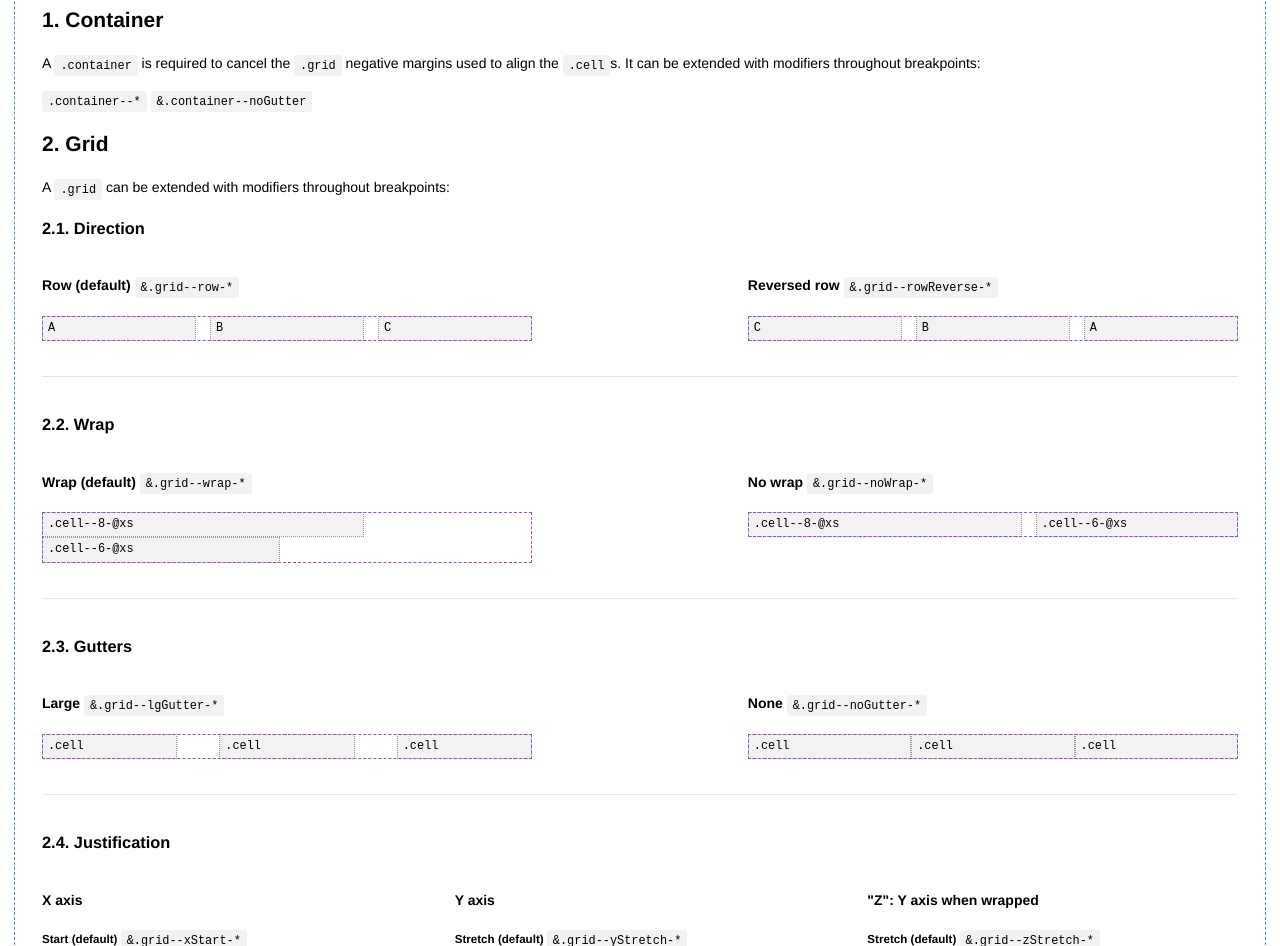
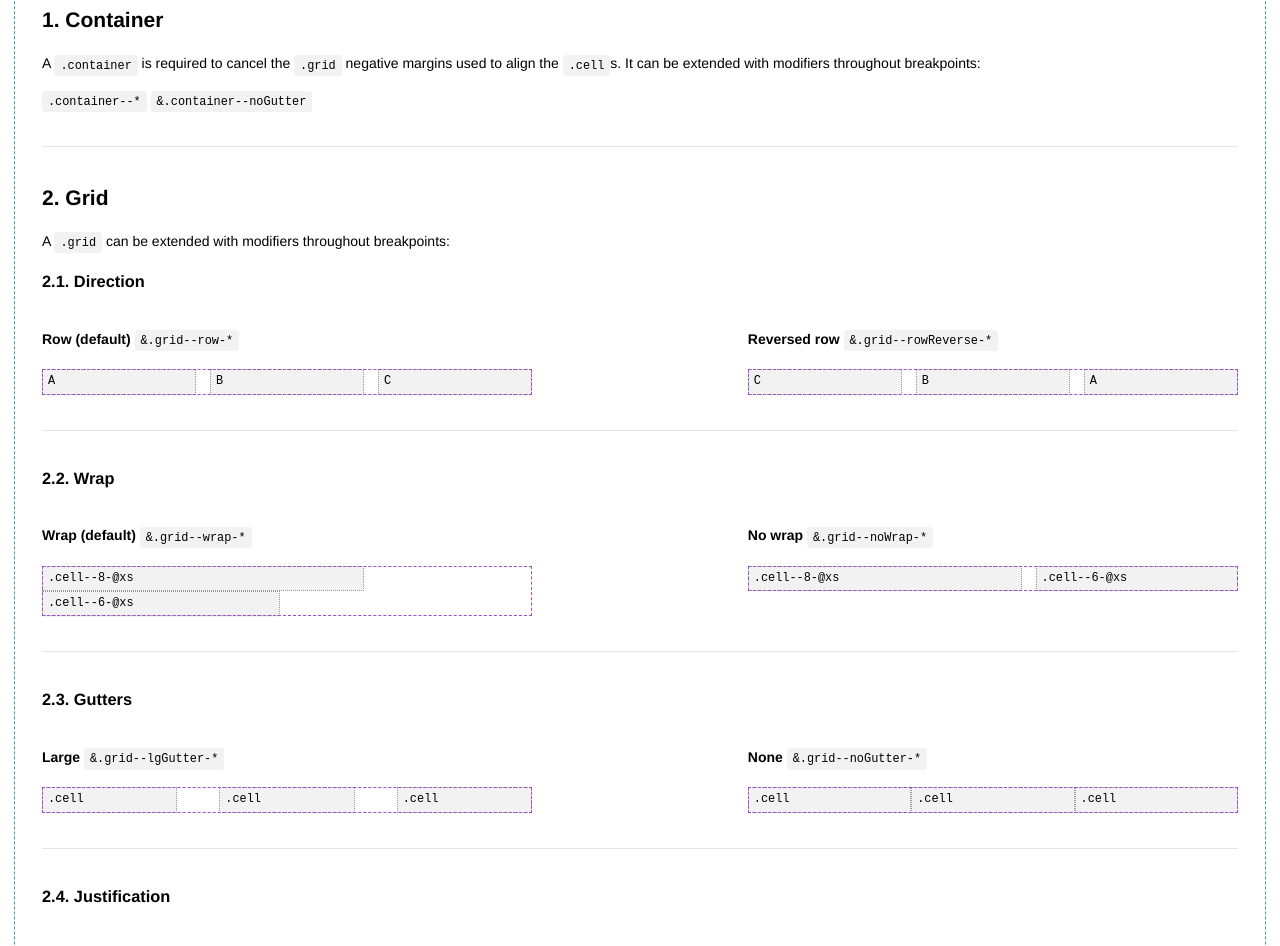
Before and after one commit to JohanMouchet/fluxgrid, a website: page index.html in a window 1280 px wide. Shown: the part 802-1748 px from the top of the page. Drawn offline with Linux system fonts and the light colour scheme.

Commit message:
Updated dependencies

```diff
--- a/index.html
+++ b/index.html
@@ -110,6 +110,8 @@
           breakpoints:
         </p>
         <code>.container--*</code> <code>&amp;.container--noGutter</code>
+
+        <hr />
 
         <h2 class="counter-index-1 anchor">
           <a id="grid" href="#grid" class="anchor-link">#</a>Grid
--- a/package.json
+++ b/package.json
@@ -28,7 +28,7 @@
     "gulp-sass": "^4.0.2",
     "gulp-size": "^3.0.0",
     "gulp-stylelint": "^7.0.0",
-    "husky": "^4.0.3",
+    "husky": "^4.0.10",
     "lint-staged": "^9.5.0",
     "node-sass": "^4.13.1",
     "prettier": "^1.18.2",
```
Also changed, not shown: 1 other file.
